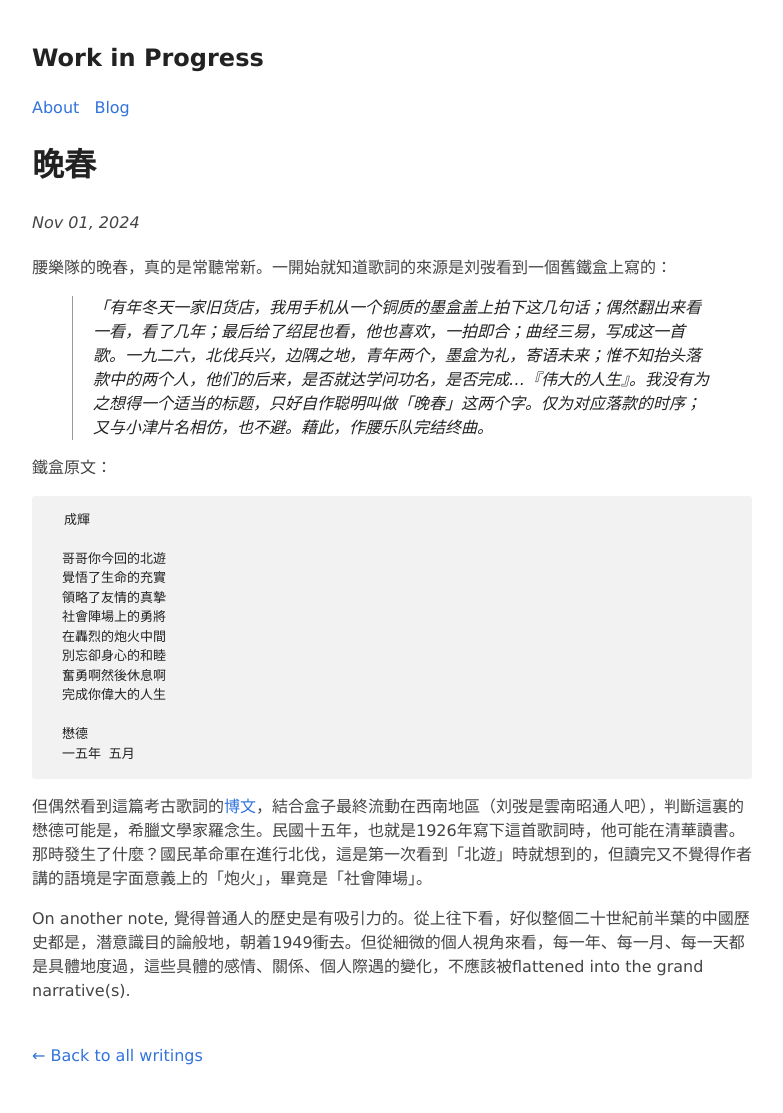
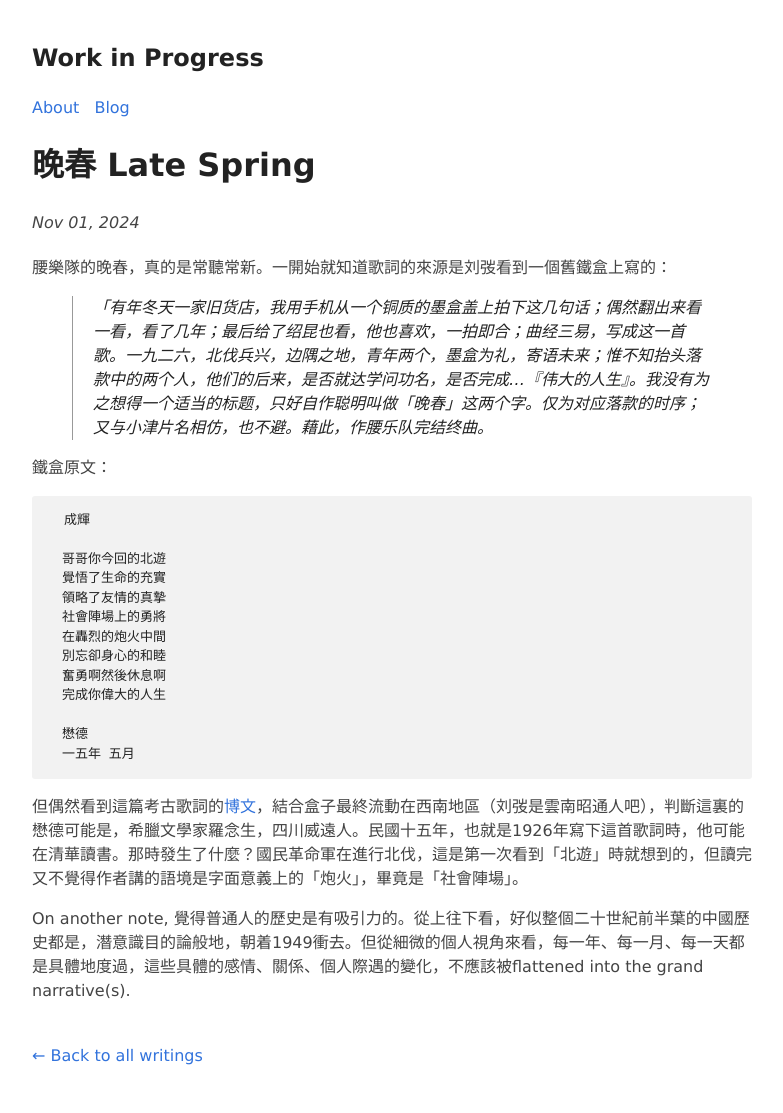
Before and after one commit to pixardora/pixardora.github.io, a Jekyll site: the page built from _posts/2024-11-01-wanchun.md, in a window 1280 px wide. Shown: the whole page, without its empty margins (248-1031 px from the left). Built offline with Jekyll 4.4.1, drawn with Linux system fonts in a browser that asks for light colours.

Commit message:
Update 2024-11-01-wanchun.md

````diff
--- a/_posts/2024-11-01-wanchun.md
+++ b/_posts/2024-11-01-wanchun.md
@@ -1,6 +1,6 @@
 ---
 layout: post
-title:  "晚春"
+title:  "晚春 Late Spring"
 date:   2024-11-01
 tags: [writing]
 ---
@@ -26,6 +26,6 @@ tags: [writing]
 懋德
 一五年 五月
 ```
-但偶然看到這篇考古歌詞的[博文](https://cassiel.name/2020/06/15/9075)，結合盒子最終流動在西南地區（刘弢是雲南昭通人吧），判斷這裏的懋德可能是，希臘文學家羅念生。民國十五年，也就是1926年寫下這首歌詞時，他可能在清華讀書。那時發生了什麼？國民革命軍在進行北伐，這是第一次看到「北遊」時就想到的，但讀完又不覺得作者講的語境是字面意義上的「炮火」，畢竟是「社會陣場」。
+但偶然看到這篇考古歌詞的[博文](https://cassiel.name/2020/06/15/9075)，結合盒子最終流動在西南地區（刘弢是雲南昭通人吧），判斷這裏的懋德可能是，希臘文學家羅念生，四川威遠人。民國十五年，也就是1926年寫下這首歌詞時，他可能在清華讀書。那時發生了什麼？國民革命軍在進行北伐，這是第一次看到「北遊」時就想到的，但讀完又不覺得作者講的語境是字面意義上的「炮火」，畢竟是「社會陣場」。
 
 On another note, 覺得普通人的歷史是有吸引力的。從上往下看，好似整個二十世紀前半葉的中國歷史都是，潛意識目的論般地，朝着1949衝去。但從細微的個人視角來看，每一年、每一月、每一天都是具體地度過，這些具體的感情、關係、個人際遇的變化，不應該被flattened into the grand narrative(s).
````
